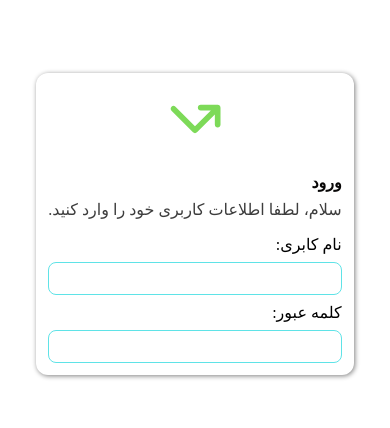
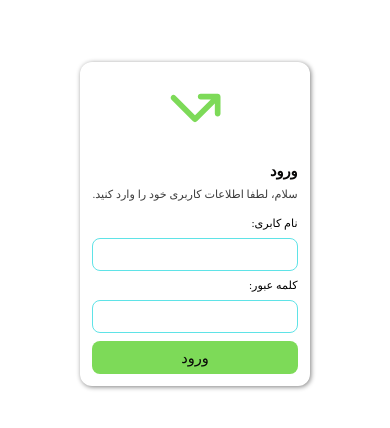
Before and after one commit to nazaninjh/simple-auth, a Next.js app: page / in a window 390 px wide. Shown: the part 206-634 px from the top of the page. Built offline with nearby package versions, Linux system fonts and the light colour scheme.

Commit message:
Add submit btn

```diff
--- a/src/app/globals.scss
+++ b/src/app/globals.scss
@@ -5,16 +5,19 @@
 
 :root {
   direction: rtl;
+
   @include mixin.apply_vars(maps.$colors);
 
   --fz-xl: clamp(1.25rem, calc(0.667rem + 3.333vw), 2rem);
   --fz-md: clamp(0.875rem, calc(0.778rem + 0.556vw), 1rem);
   --fz-sm: clamp(0.6rem, calc(0.653rem + 0.556vw), 0.7rem);
+  --fz-xs: clamp(0.625rem, 0.4306rem + 1.1111vw, 0.875rem);
 
   @include mixin.mq(sm) {
     --fz-xl: clamp(2.5rem, calc(2.071rem + 1.071vw), 2.875rem);
     --fz-md: clamp(0.875rem, calc(0.304rem + 1.429vw), 1.375rem);
     --fz-sm: clamp(0.75rem, calc(0.464rem + 0.714vw), 1rem);
+    --fz-xs: clamp(0.625rem, 0.3393rem + 0.7143vw, 0.875rem);
   }
 }
 
@@ -22,6 +25,8 @@
   margin: 0;
   padding: 0;
   box-sizing: border-box;
+
+  font-family: "Times New Roman", Times, serif;
 
   background-color: var(--background-clr);
 
--- /dev/null
+++ b/src/components/button/button.component.tsx
@@ -0,0 +1,26 @@
+import React, { CSSProperties } from "react";
+import styles from "./button.module.scss";
+const ButtonComponent = ({
+  type = "button",
+  content,
+  disabled = false,
+  customStyle,
+}: {
+  type?: "reset" | "button" | "submit";
+  content: string;
+  disabled?: boolean;
+  customStyle?: CSSProperties;
+}) => {
+  return (
+    <button
+      className={styles.btn}
+      type={type}
+      style={customStyle}
+      disabled={disabled}
+    >
+      {content}
+    </button>
+  );
+};
+
+export default ButtonComponent;
--- /dev/null
+++ b/src/components/button/button.module.scss
@@ -0,0 +1,14 @@
+.btn {
+  outline: none;
+  border: none;
+
+  background-color: var(--primary-clr);
+  color: var(--text-darkest-clr);
+  font-size: var(--fz-md);
+  font-weight: 500;
+
+  padding: 0.5rem;
+  border-radius: 0.5rem;
+
+  cursor: pointer;
+}
--- a/src/components/form/form.module.scss
+++ b/src/components/form/form.module.scss
@@ -33,10 +33,12 @@
     text-align: start;
 
     font-weight: 800;
+    font-size: var(--fz-md);
     color: var(--text-darkest-clr);
   }
 
   .sub-title {
+    font-size: var(--fz-sm);
     color: var(--text-dark-clr);
   }
   .children {
--- a/src/components/input/input.component.tsx
+++ b/src/components/input/input.component.tsx
@@ -36,7 +36,7 @@ const InputComponent = (params: IParams) => {
           errorMsg ? styles.error : errorMsg === null ? styles.success : ""
         )}
       />
-      {errorMsg && <p>{errorMsg}</p>}
+      {errorMsg && <p className={styles.error}>{errorMsg}</p>}
     </div>
   );
 };
--- a/src/components/input/input.module.scss
+++ b/src/components/input/input.module.scss
@@ -1,7 +1,7 @@
 .input-group {
   display: grid;
   row-gap: 0.5rem;
-
+  font-size: var(--fz-sm);
   > input {
     outline: none;
 
@@ -17,4 +17,9 @@
       border: 1px solid var(--primary-clr);
     }
   }
+
+  .error {
+    font-size: var(--fz-xs);
+    color: var(--error-clr);
+  }
 }
--- a/src/components/login/login.component.tsx
+++ b/src/components/login/login.component.tsx
@@ -2,6 +2,7 @@
 import FormComponent from "@/components/form/form.component";
 import InputComponent from "@/components/input/input.component";
 import useLoginLogic from "./useLoginLogic";
+import ButtonComponent from "../button/button.component";
 
 const LoginComponent = () => {
   const { checkValidity, zodErrors } = useLoginLogic();
@@ -46,6 +47,8 @@ const LoginComponent = () => {
             />
           );
         })}
+
+        <ButtonComponent content="ورود" type="submit" />
       </FormComponent>
     </div>
   );
```
